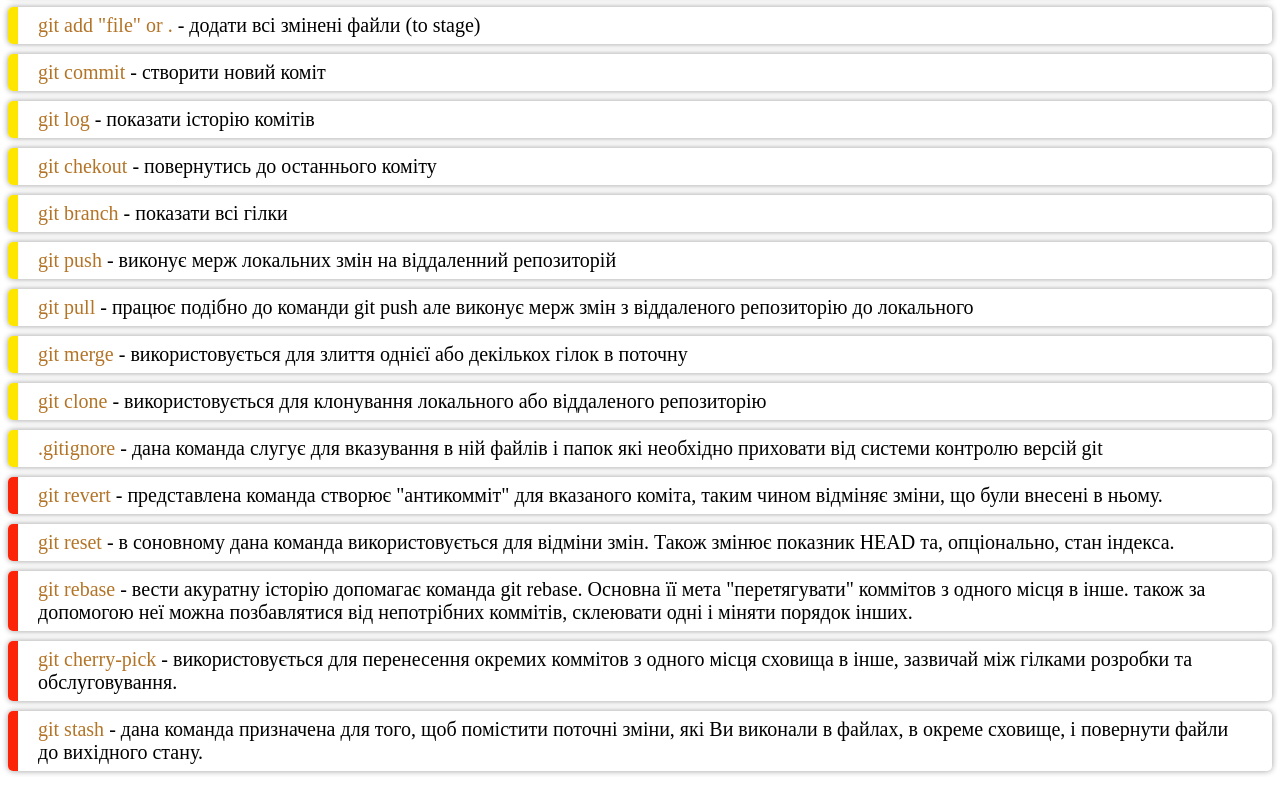
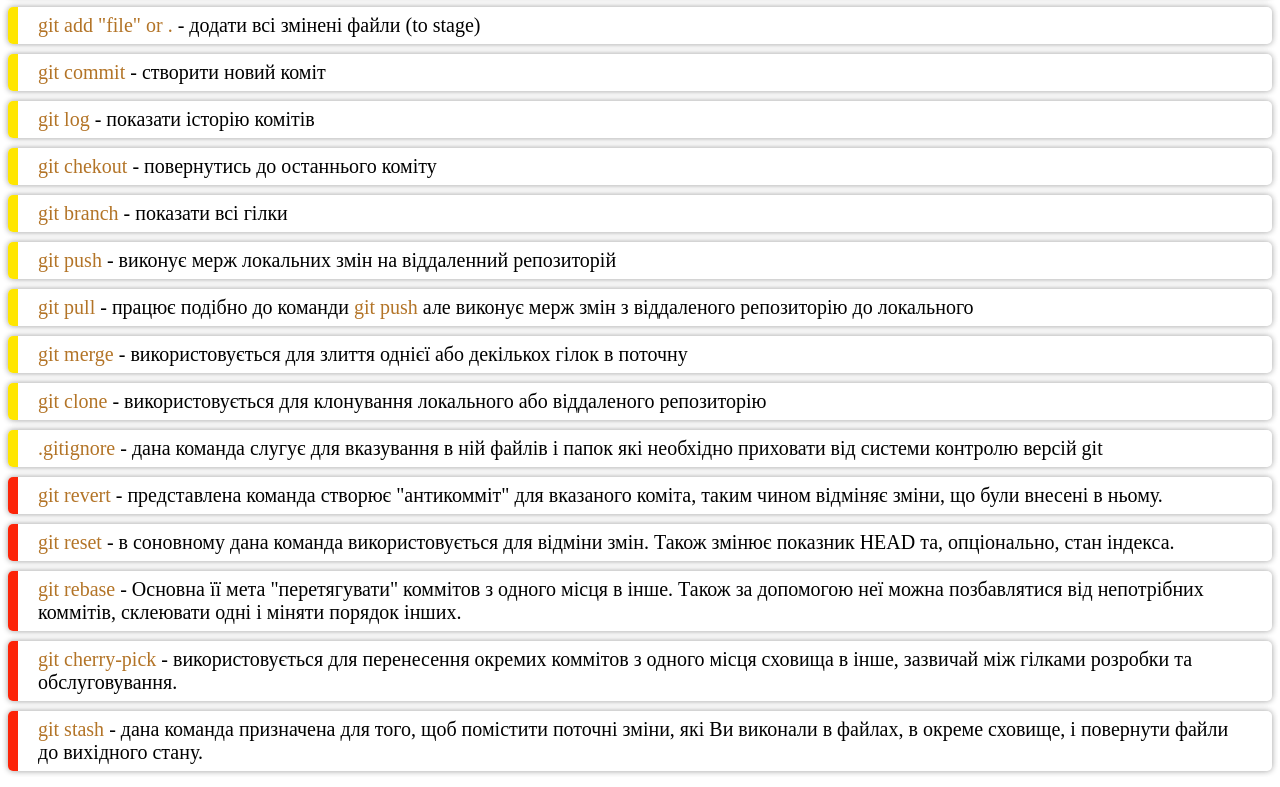
Before and after one commit to rgryshchenko/Fsteps, a plain HTML site: page index.html in a window 1280 px wide. Shown: the part 475-1262 px from the top of the page. Drawn offline with Linux system fonts and the light colour scheme.

Commit message:
change index_html

```diff
--- a/index.html
+++ b/index.html
@@ -39,14 +39,13 @@
         <li> <span class="colortext">git chekout </span> - повернутись до останнього коміту </li>
         <li> <span class="colortext">git branch </span> - показати всі гілки </li>
         <li> <span class="colortext">git push </span> - виконує мерж локальних змін на віддаленний репозиторій </li>
-        <li> <span class="colortext">git pull </span> - працює подібно до команди git push але виконує мерж змін з віддаленого репозиторію до локального </li>
+        <li> <span class="colortext">git pull </span> - працює подібно до команди <span class="colortext"> git push </span> але виконує мерж змін з віддаленого репозиторію до локального </li>
         <li> <span class="colortext">git merge </span> - використовується для злиття однієї або декількох гілок в поточну </li>
         <li> <span class="colortext">git clone </span> - використовується для клонування локального або віддаленого репозиторію</li>
         <li> <span class="colortext">.gitignore </span> - дана команда слугує для вказування в ній файлів і папок які необхідно приховати від системи контролю версій git</li>
         <li> <span class="colortext"> git revert </span> - представлена команда створює "антикомміт" для вказаного коміта, таким чином відміняє зміни, що були внесені в ньому.</li>
         <li> <span class="colortext"> git reset </span> - в соновному дана команда використовується для відміни змін. Також змінює показник HEAD та, опціонально, стан індекса.</li>
-        <li> <span class="colortext"> git rebase </span> - вести акуратну історію допомагає команда git rebase. Основна її мета "перетягувати" коммітов з одного місця в інше.
-                                                           також за допомогою неї можна позбавлятися від непотрібних коммітів, склеювати одні і міняти порядок інших. </li>
+        <li> <span class="colortext"> git rebase </span> - Основна її мета "перетягувати" коммітов з одного місця в інше. Також за допомогою неї можна позбавлятися від непотрібних коммітів, склеювати одні і міняти порядок інших. </li>
         <li> <span class="colortext"> git cherry-pick </span> - використовується для перенесення окремих коммітов з одного місця сховища в інше, зазвичай між гілками розробки та обслуговування.</li>
         <li> <span class="colortext"> git stash </span> - дана команда призначена для того, щоб помістити поточні зміни, які Ви виконали в файлах, в окреме сховище, і повернути файли до вихідного стану.</li>
 
```
